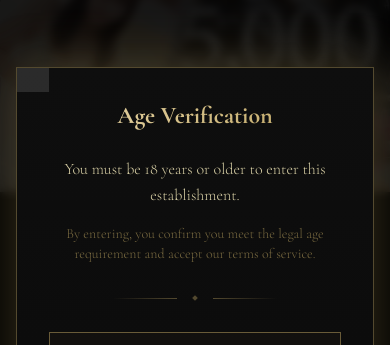
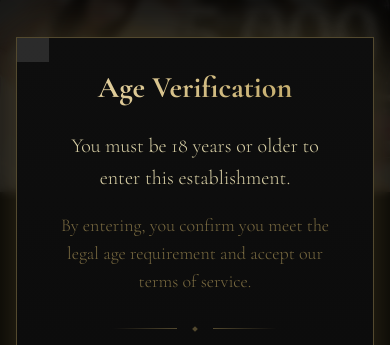
Before and after one commit to junok1m/42, a React (Vite) app: page /#/ in a window 390 px wide. Shown: the part 148-493 px from the top of the page. Built offline with nearby package versions, Linux system fonts and the light colour scheme; grey boxes are pictures that could not be loaded.

Commit message:
ants need glasses to read the text

```diff
--- a/src/components/AgeVerificationModal.tsx
+++ b/src/components/AgeVerificationModal.tsx
@@ -27,16 +27,16 @@ const AgeVerificationModal: React.FC<AgeVerificationModalProps> = ({ onAgree, on
         />
 
         {/* Title */}
-        <h2 className="text-2xl md:text-3xl font-serif font-bold text-center text-transparent bg-clip-text bg-gradient-to-r from-[#e8d6a8] to-[#bfa663] mb-6">
+        <h2 className="text-3xl md:text-3xl font-serif font-bold text-center text-transparent bg-clip-text bg-gradient-to-r from-[#e8d6a8] to-[#bfa663] mb-6">
           Age Verification
         </h2>
 
         {/* Message */}
         <div className="text-[#d8cfa5] text-center space-y-4 mb-8 font-light">
-          <p className="text-base md:text-lg leading-relaxed">
+          <p className="text-xl md:text-lg leading-relaxed">
             You must be 18 years or older to enter this establishment.
           </p>
-          <p className="text-sm text-[#bfa663]/60">
+          <p className="text-lg text-[#bfa663]/60">
             By entering, you confirm you meet the legal age requirement and accept our terms of service.
           </p>
         </div>
```
